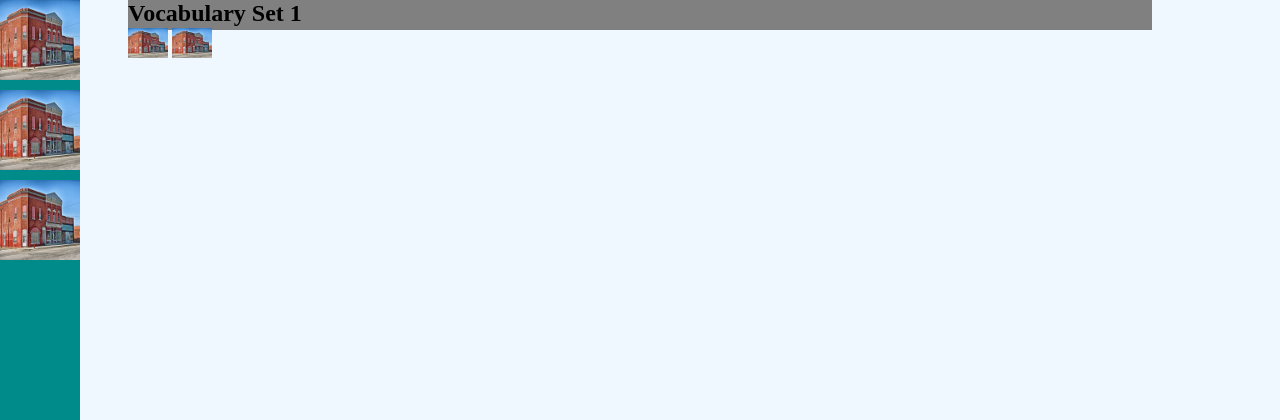
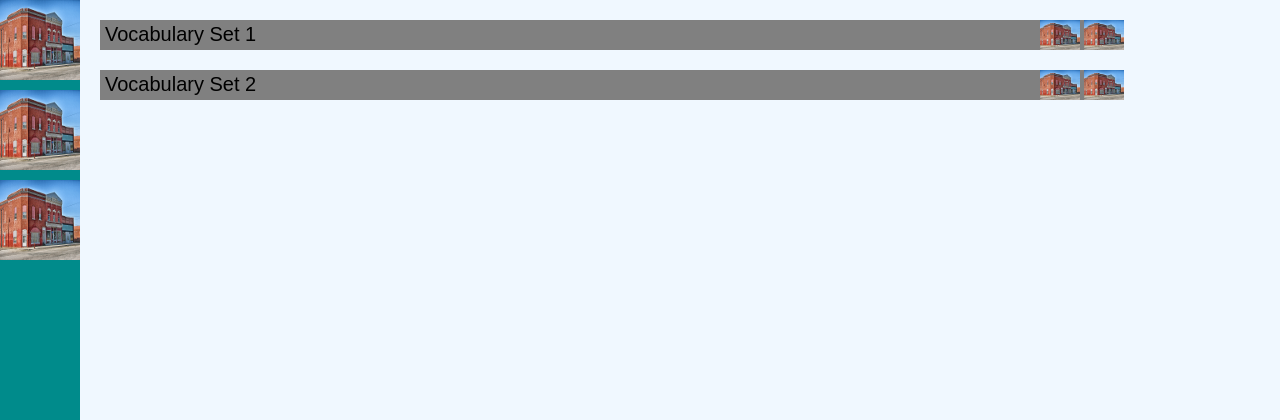
Before and after one commit to MHoldAcc/LangWiz, a PHP site: page /LangWizz/pages/dashboard.php in a window 1280 px wide. Shown: the top 420 px of the page. Run offline with PHP 8.4, Linux system fonts and the light colour scheme.

Commit message:
Created Dashboard

```diff
--- a/assets/css/default.css
+++ b/assets/css/default.css
@@ -67,6 +67,7 @@
     height: 100vh;
     background-color:darkcyan;
     float:left;
+    position: absolute;
 }
 
 .page .menu .buttons img {
@@ -78,11 +79,26 @@
 
 .dashboard .vocab{
     height: 30px;
-    width: 80vw;
-    margin-left: 10%;
+    width: 80%;
+    margin-left: 100px;
     background-color: gray;
 }
 
 .dashboard .vocab img{
     height: 30px;
 }
+
+.container .vocab {
+    margin-bottom: 20px;
+}
+
+.container .placeholder{
+    height: 20px;
+}
+
+.container .vocab p{
+    font-family: Arial;
+    font-size: 20px;
+    padding-left: 5px;
+    padding-top: 3px;
+}
--- a/pages/dashboard.php
+++ b/pages/dashboard.php
@@ -31,13 +31,23 @@
     </div>
     <div class="content">
         <div class="container">
+            <div class="placeholder"></div>
             <div class="vocab">
-                <h2>Vocabulary Set 1</h2>
-                <div class="symbols">
-                    <a class="edit" title="Edit">
+                <p style="float:left;">Vocabulary Set 1</p>
+                <div class="symbols" style="float:right;">
+                    <a class="edit" title="Edit" href="edit?set=41">
+                        <img src="../assets/img/placeholder.png"></a>
+                    <a class="learn" title="Learn" href="learn?set=41">
                         <img src="../assets/img/placeholder.png">
                     </a>
-                    <a class="learn" title="Learn">
+                </div>
+            </div>
+            <div class="vocab">
+                <p style="float:left;">Vocabulary Set 2</p>
+                <div class="symbols" style="float:right;">
+                    <a class="edit" title="Edit" href="edit?set=42">
+                        <img src="../assets/img/placeholder.png"></a>
+                    <a class="learn" title="Learn" href="learn?set=42">
                         <img src="../assets/img/placeholder.png">
                     </a>
                 </div>
```
